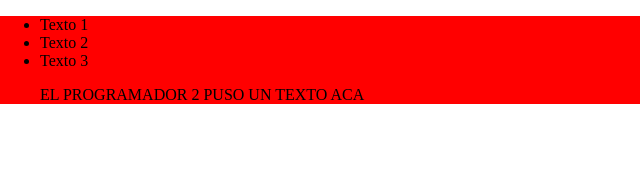
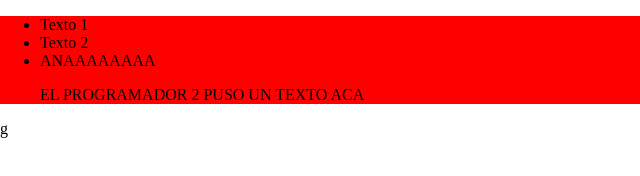
Before and after one commit to LeoCardenas123/CLASE-12-GITHUB-, a plain HTML site: page index.html in a window 1280 px wide. Shown: the full height of the page, 0-640 px from the left. Drawn offline with Linux system fonts and the light colour scheme.

Commit message:
escribi ana para probar

```diff
--- a/index.html
+++ b/index.html
@@ -10,10 +10,10 @@
     <ul>
         <li>Texto 1</li>
         <li>Texto 2</li>
-        <li>Texto 3</li>
+        <li>ANAAAAAAAA</li>
         <p>EL PROGRAMADOR 2 PUSO UN TEXTO ACA</p>
     </ul>
 
     <script src="js/main.js"></script>
-</body>
+g</body>
 </html>
```
